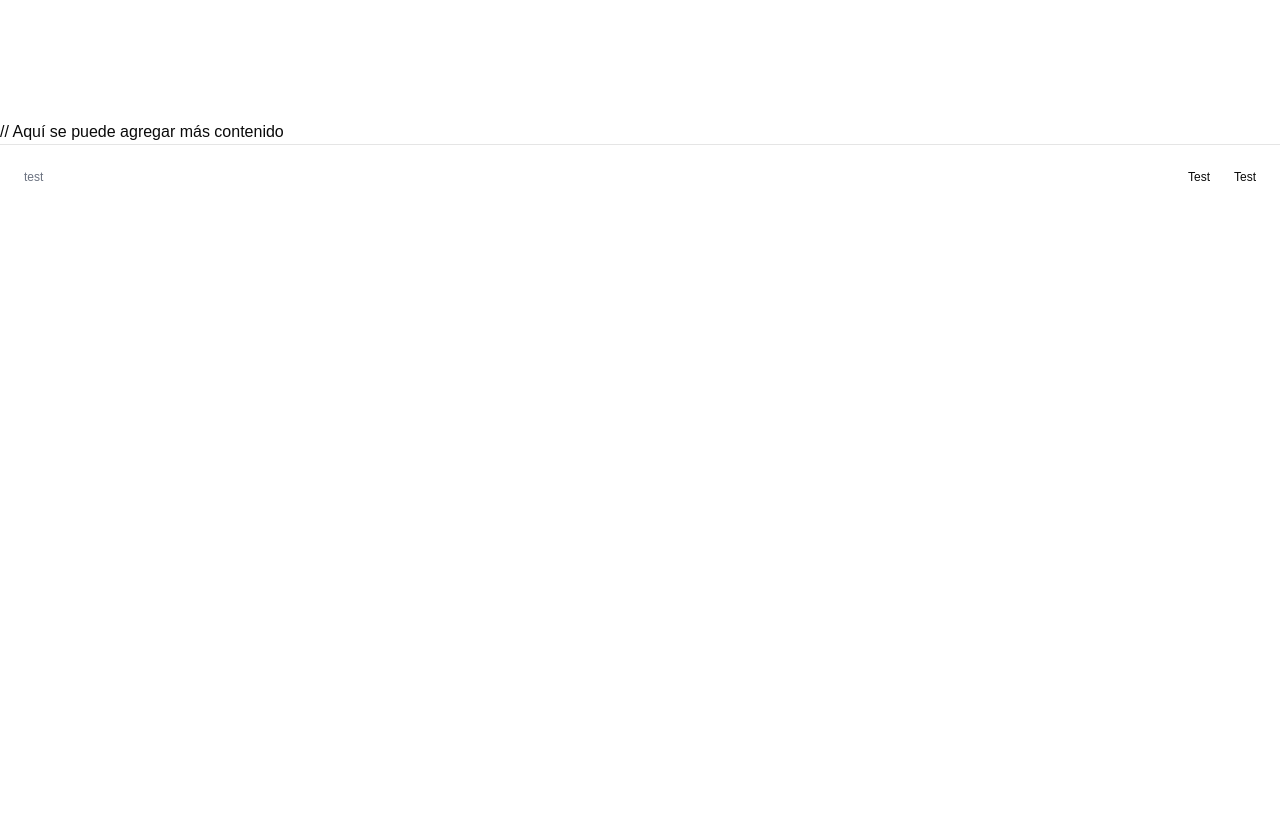
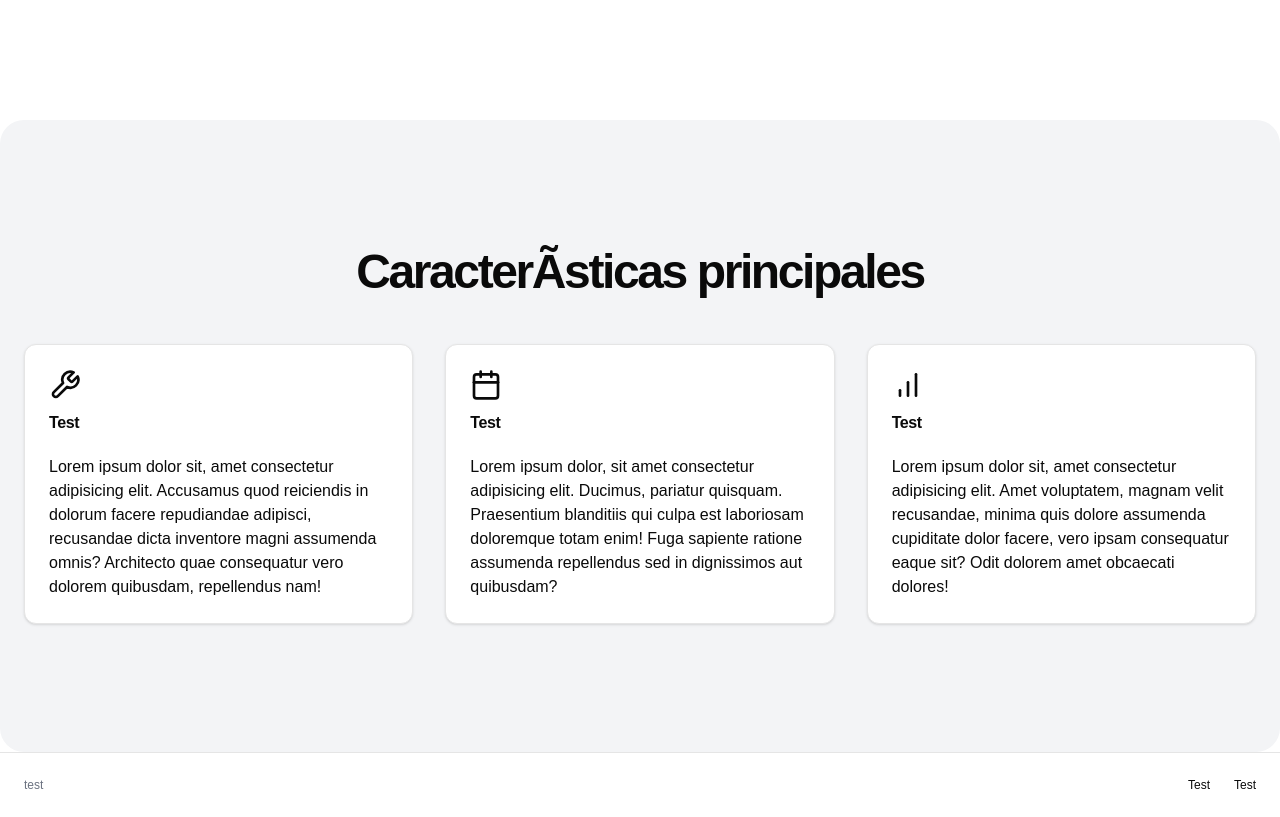
Before and after one commit to clikzz/Proyecto-ISW, a Next.js app in the folder frontend/: page / in a window 1280 px wide. Shown: the part 680-1497 px from the top of the page. Before the commit the page ends 889 px from the top, so only its background shows below. Built offline with nearby package versions, Linux system fonts and the light colour scheme.

Commit message:
Refactor LandingPage component and add new features

```diff
--- a/frontend/src/app/page.jsx
+++ b/frontend/src/app/page.jsx
@@ -35,7 +35,61 @@ export default function LandingPage() {
             </div>
           </div>
         </section>
-        // Aquí se puede agregar más contenido
+        <section
+          id="features"
+          className="rounded-3xl w-full py-12 md:py-24 lg:py-32 bg-gray-100 dark:bg-gray-800"
+        >
+          <div className="items-centercontainer px-4 md:px-6">
+            <h2 className="text-3xl font-bold tracking-tighter sm:text-5xl text-center mb-12">
+              CaracterÃ­sticas principales
+            </h2>
+            <div className="grid grid-cols-1 md:grid-cols-2 lg:grid-cols-3 gap-8">
+              <Card>
+                <CardHeader>
+                  <Wrench className="w-8 h-8 mb-2" />
+                  <CardTitle>Test</CardTitle>
+                </CardHeader>
+                <CardContent>
+                  <p>
+                    Lorem ipsum dolor sit, amet consectetur adipisicing elit.
+                    Accusamus quod reiciendis in dolorum facere repudiandae
+                    adipisci, recusandae dicta inventore magni assumenda omnis?
+                    Architecto quae consequatur vero dolorem quibusdam,
+                    repellendus nam!
+                  </p>
+                </CardContent>
+              </Card>
+              <Card>
+                <CardHeader>
+                  <Calendar className="w-8 h-8 mb-2" />
+                  <CardTitle>Test</CardTitle>
+                </CardHeader>
+                <CardContent>
+                  <p>
+                    Lorem ipsum dolor, sit amet consectetur adipisicing elit.
+                    Ducimus, pariatur quisquam. Praesentium blanditiis qui culpa
+                    est laboriosam doloremque totam enim! Fuga sapiente ratione
+                    assumenda repellendus sed in dignissimos aut quibusdam?
+                  </p>
+                </CardContent>
+              </Card>
+              <Card>
+                <CardHeader>
+                  <BarChart className="w-8 h-8 mb-2" />
+                  <CardTitle>Test</CardTitle>
+                </CardHeader>
+                <CardContent>
+                  <p>
+                    Lorem ipsum dolor sit, amet consectetur adipisicing elit.
+                    Amet voluptatem, magnam velit recusandae, minima quis dolore
+                    assumenda cupiditate dolor facere, vero ipsam consequatur
+                    eaque sit? Odit dolorem amet obcaecati dolores!
+                  </p>
+                </CardContent>
+              </Card>
+            </div>
+          </div>
+        </section>
       </main>
       <footer className="flex flex-col gap-2 sm:flex-row py-6 w-full shrink-0 items-center px-4 md:px-6 border-t">
         <p className="text-xs text-gray-500 dark:text-gray-400">test </p>
```
